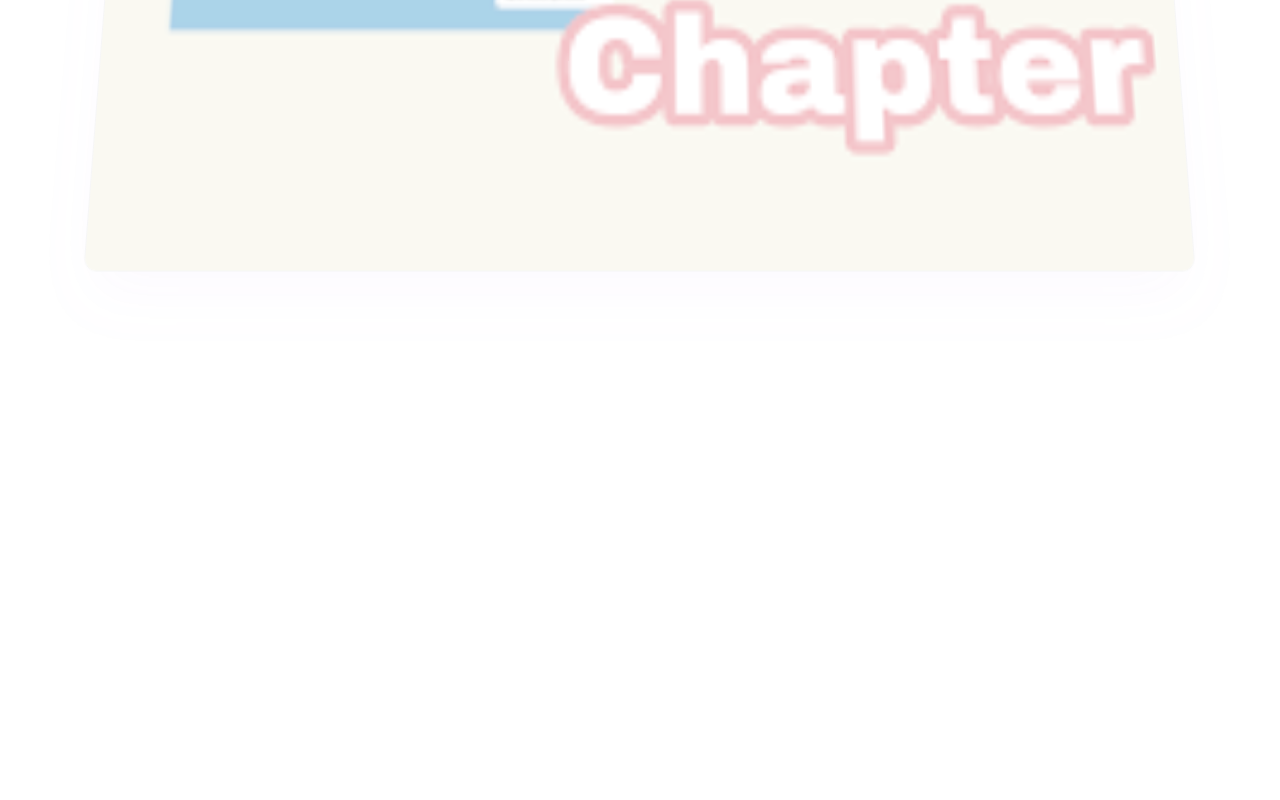
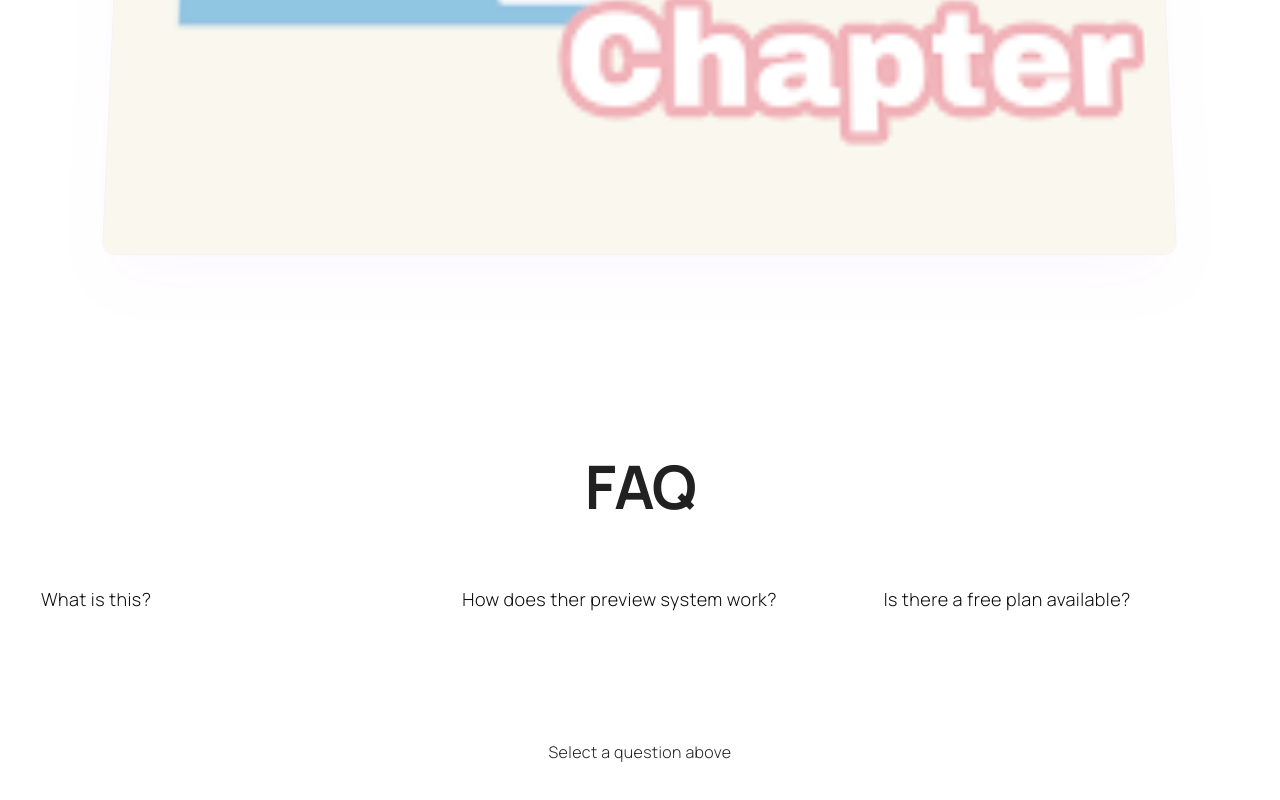
Before and after one commit to afox-tech/saas-web, a Next.js app: page / in a window 1280 px wide. Shown: the part 2022-2822 px from the top of the page. Before the commit the page ends 2350 px from the top, so only its background shows below. Built offline with nearby package versions, Linux system fonts and the light colour scheme; no server answers.

Commit message:
craete faq page

```diff
--- a/app/page.tsx
+++ b/app/page.tsx
@@ -1,6 +1,7 @@
 import { Hero } from "@/components/landing-page/Hero";
 import { Steps } from "@/components/landing-page/Steps";
 import { Demo } from "@/components/landing-page/Demo";
+import { Faq } from "@/components/landing-page/Faq";
 
 export default function Home() {
     return (
@@ -13,6 +14,7 @@ export default function Home() {
                     <Hero />
                     <Steps />
                     <Demo />
+                    <Faq />
                 </div>
             </div>
         </main>
--- a/components/landing-page/Faq.tsx
+++ b/components/landing-page/Faq.tsx
@@ -0,0 +1,91 @@
+"use client";
+
+import { AnimatePresence } from "framer-motion";
+import { useState } from "react";
+import AnimationContainer from "../global/animation-container";
+
+const faqs = [
+    { question: "What is this?", answer: "This is a question" },
+    {
+        question: "How does ther preview system work?",
+        answer: "This is a question",
+    },
+    {
+        question: "Is there a free plan available?",
+        answer: "This is a question",
+    },
+];
+
+export function Faq() {
+    const [selectedQuestion, setSelectedQuestion] = useState<number | null>(
+        null
+    );
+
+    return (
+        <div className="w-full max-w-[1400px] mx-auto py-32 px-4">
+            <AnimationContainer delay={0.1}>
+                <h2 className="mb-12 text-3xl sm:text-4xl md:text-6xl font-bold text-center tracking-tight opacity-90">
+                    FAQ
+                </h2>
+            </AnimationContainer>
+
+            <div className="grid gap-4 md:grid-cols-3 mb-12">
+                {faqs.map((faq, index) => (
+                    <AnimationContainer
+                        key={index}
+                        delay={0.2 * index}
+                        className={`px-6 py-5 text-lf rounded-xl transition-all duration-500 cursor-pointer backdrop-blur-md
+                                    ${
+                                        selectedQuestion === index
+                                            ? "bg-primary/5 border-primary/20 shadow-lg shadow-primary/5"
+                                            : "bg-background/20 hover:bg-white/5 border-white/5 hover:border-white/10"
+                                    } border`}
+                        transition={{
+                            duration: 0.3,
+                            type: "spring",
+                            stiffness: 200,
+                            damping: 25,
+                        }}
+                        onClick={() => setSelectedQuestion(index)}
+                    >
+                        <h3 className="text-lg font-light tracking-wide">
+                            {faq.question}
+                        </h3>
+                    </AnimationContainer>
+                ))}
+            </div>
+            <div className="relative h-[140px] flex items-center justify-center rounded-xl border border-white/5 bg-background/20 backdrop-blur-md">
+                <AnimatePresence mode="wait">
+                    {selectedQuestion !== null && (
+                        <AnimationContainer
+                            key={selectedQuestion}
+                            initial={{ opacity: 0, y: 10 }}
+                            animate={{ opacity: 1, y: 0 }}
+                            exit={{ opacity: 0, y: -10 }}
+                            transition={{ duration: 0.4 }}
+                            className="p-8"
+                        >
+                            <p className="text-base font-light tracking-wide text-foreground/90">
+                                {faqs[selectedQuestion].answer}
+                            </p>
+                        </AnimationContainer>
+                    )}
+                    {selectedQuestion === null && (
+                        <AnimationContainer
+                            key={selectedQuestion}
+                            initial={{ opacity: 0, y: 10 }}
+                            animate={{ opacity: 1, y: 0 }}
+                            exit={{ opacity: 0, y: -10 }}
+                            transition={{ duration: 0.4 }}
+                            className="p-8"
+                        >
+                            <p className="text-base font-light tracking-wide text-foreground/90">
+                                Select a question above
+                            </p>
+                        </AnimationContainer>
+                    )}
+                </AnimatePresence>
+            </div>
+        </div>
+    );
+}
```
